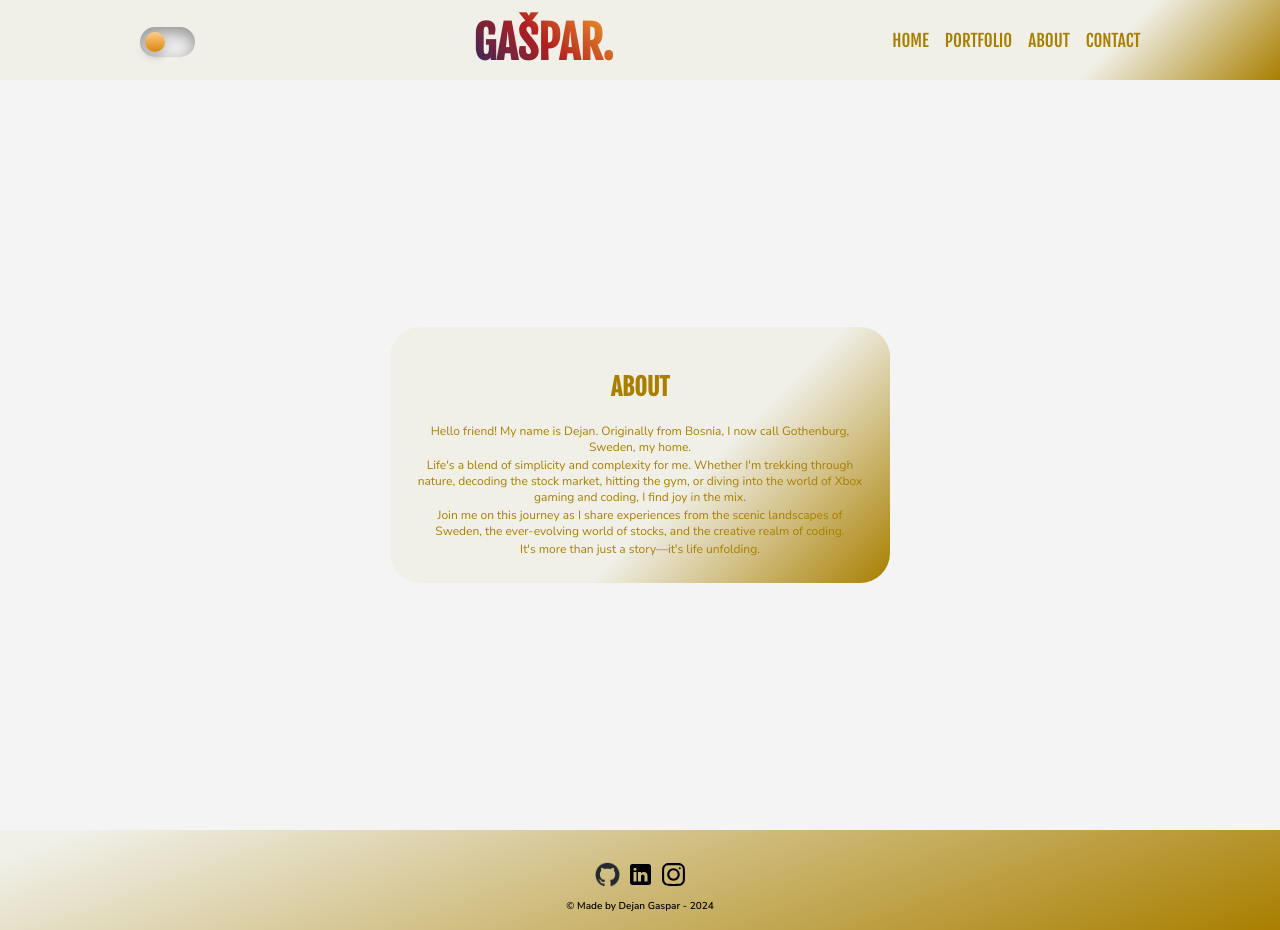
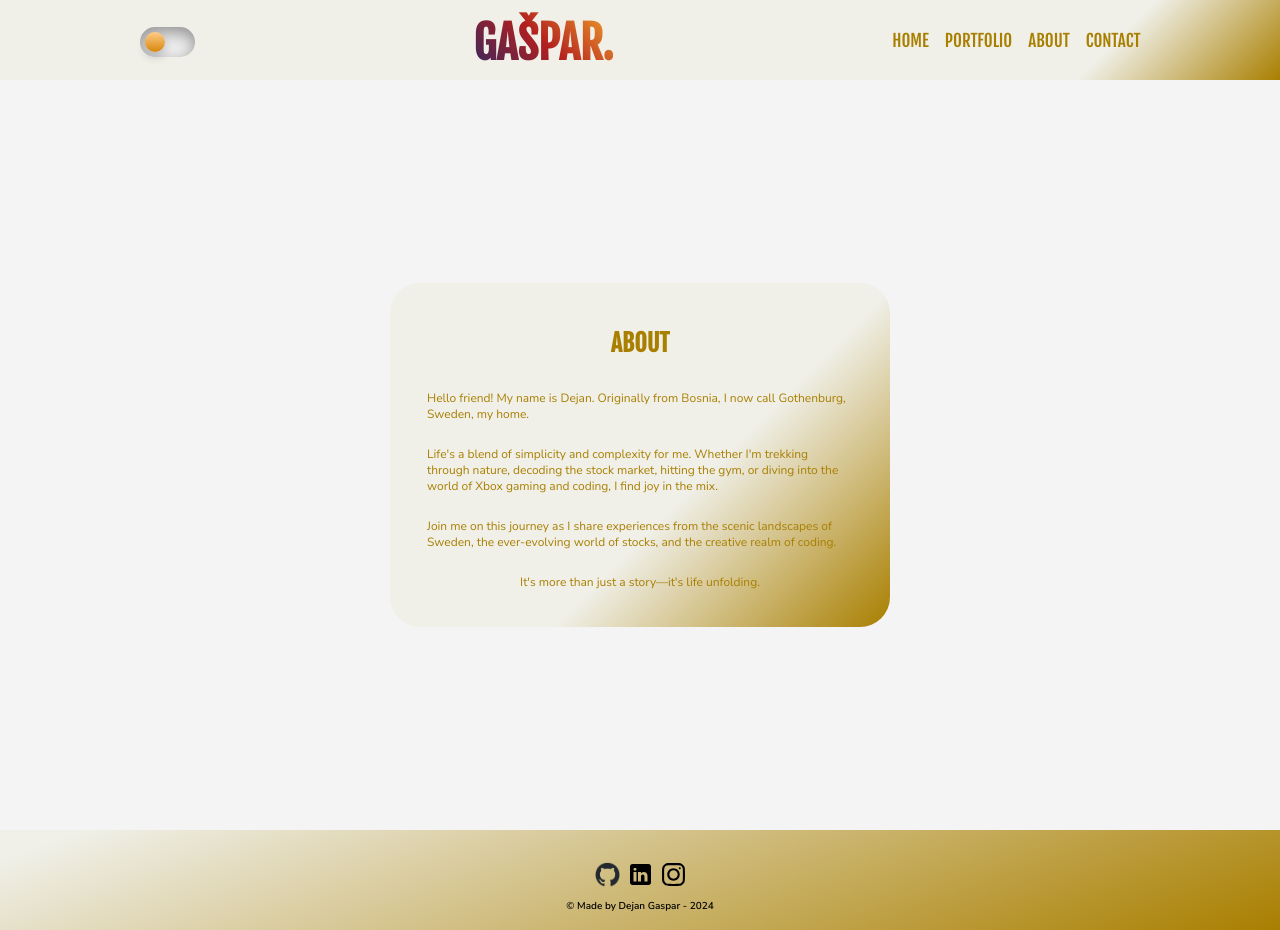
Before and after one commit to Gaspardious/react_resume, a React (Vite) app: page /about in a window 1280 px wide. Built offline with nearby package versions, Linux system fonts and the light colour scheme.

Commit message:
small changes to about-section

```diff
--- a/src/pages/about/about.module.css
+++ b/src/pages/about/about.module.css
@@ -17,7 +17,7 @@
     border-radius: 30px;
     max-width: 500px;
     padding: 25px;
-    text-align: center;
+    text-align: left;
 }
 
 .about__title {
@@ -27,6 +27,6 @@
 
 .about__desc {
     color: var(--main-text-color);
-    padding: 1px;
+    padding: 12px;
     font-family: var(--main-font);
 }
```
